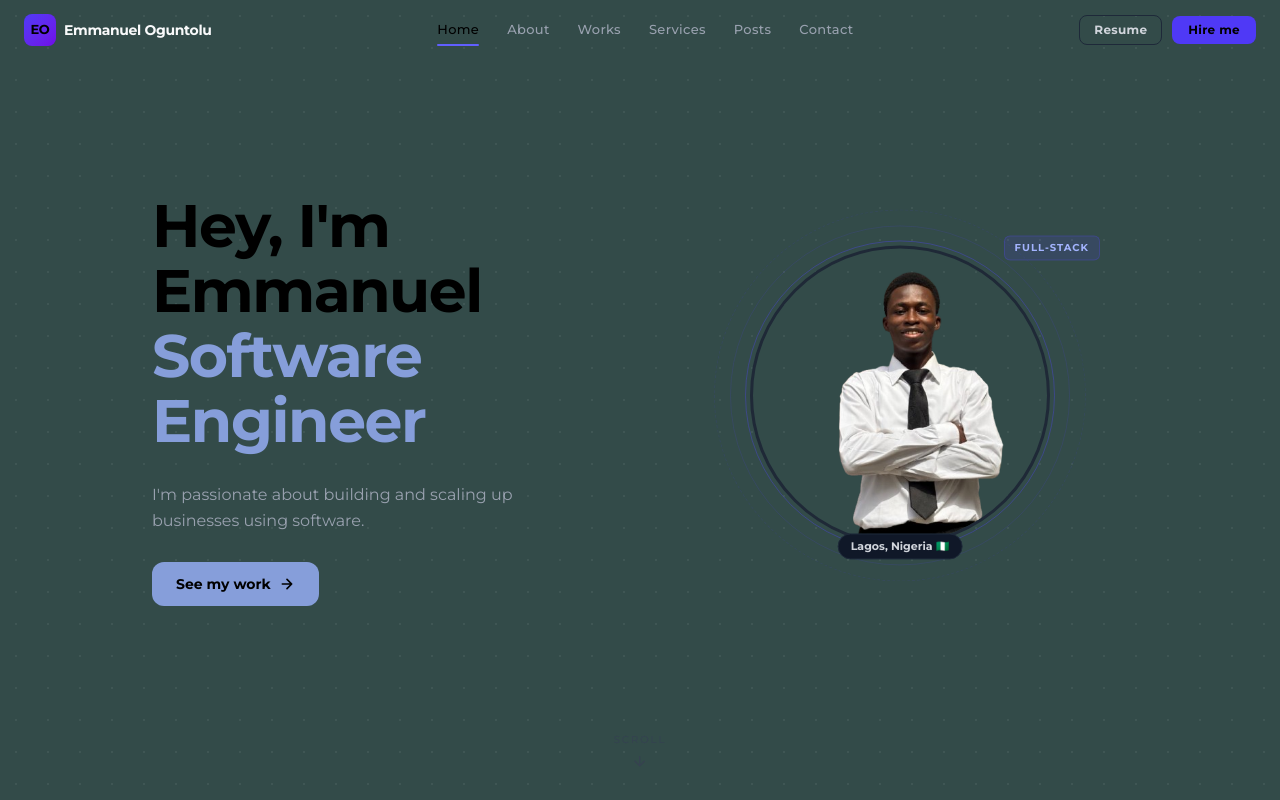
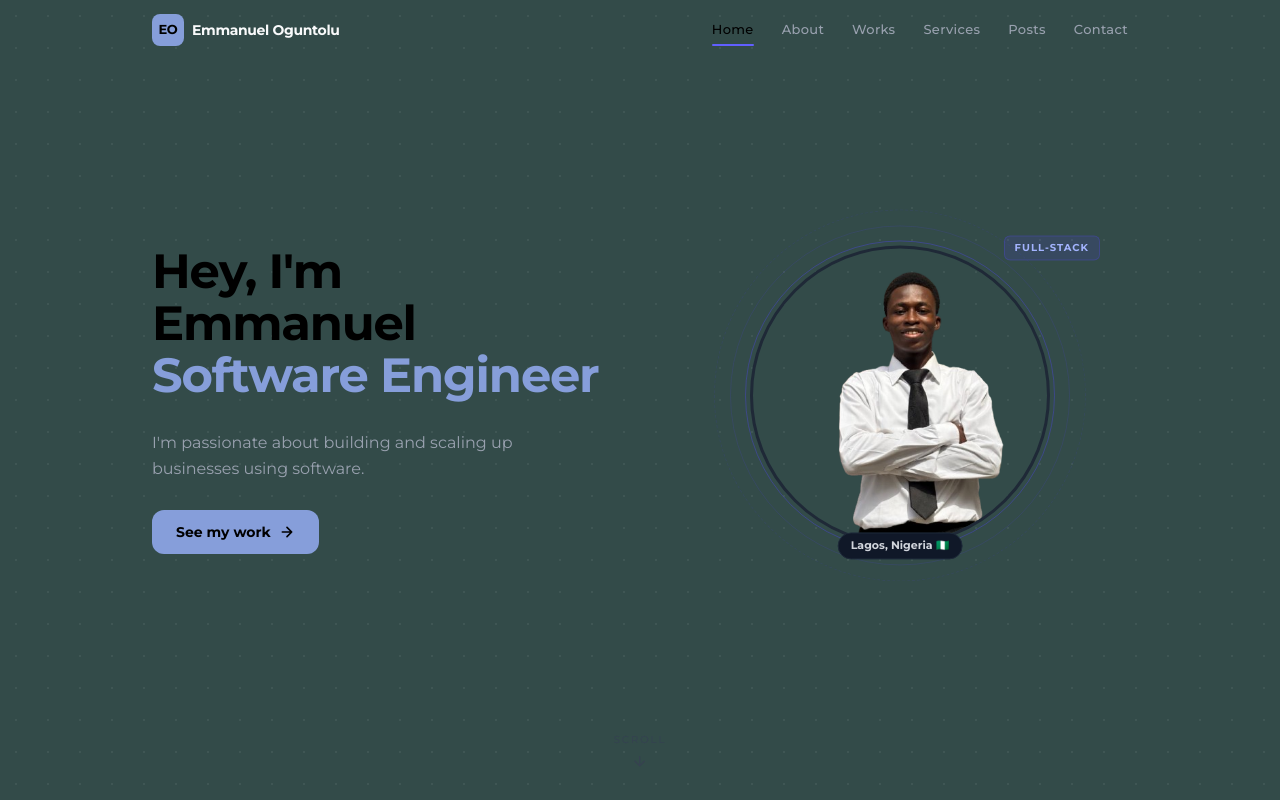
Before and after one commit to EMMANUEL08161823021/Portfolio, a Next.js app in the folder portfolio/: page /home in a window 1280 px wide. Shown: the top 800 px of the page. Built offline with nearby package versions, Linux system fonts and the light colour scheme.

Commit message:
new things

```diff
--- a/portfolio/app/constants/Navbar.jsx
+++ b/portfolio/app/constants/Navbar.jsx
@@ -75,14 +75,14 @@ export default function Navbar() {
       {/* ── Header ── */}
       <header className={`fixed top-0 left-0 right-0 z-[100] transition-all duration-300 ${
         scrolled
-          ? "bg-[#03070f]/85 backdrop-blur-[14px] border-b border-white/[0.06]"
+          ? "bg-[#334b49] backdrop-blur-[14px] border-b border-white/[0.06]"
           : "bg-transparent border-b border-transparent"
       }`}>
-        <div className="mx-auto px-6 h-[60px] flex items-center justify-between gap-6">
+        <div className="mx-auto max-w-5xl px-6 h-[60px] flex items-center justify-between gap-6">
 
           {/* Logo */}
           <Link href="/" className="flex items-center gap-2 flex-shrink-0 no-underline">
-            <div className="w-8 h-8 rounded-lg bg-gradient-to-br from-indigo-600 to-violet-700 flex items-center justify-center text-[13px] font-extrabold text-black tracking-tight flex-shrink-0">
+            <div className="w-8 h-8 rounded-lg bg-[#869eda] flex items-center justify-center text-[13px] font-extrabold text-black tracking-tight">
               EO
             </div>
             <span className="text-sm font-bold text-gray-50 tracking-tight whitespace-nowrap">
@@ -102,23 +102,6 @@ export default function Navbar() {
               />
             ))}
           </nav>
-
-          {/* Desktop CTAs */}
-          <div className="hidden md:flex items-center gap-2.5 flex-shrink-0">
-            <a
-              href="/cv.pdf"
-              download
-              className="text-xs font-semibold tracking-wide px-3.5 py-1.5 rounded-lg border border-gray-800 text-gray-300 hover:bg-gray-800 hover:border-gray-700 transition-all duration-150 whitespace-nowrap"
-            >
-              Resume
-            </a>
-            <a
-              href="#contact"
-              className="text-xs font-semibold tracking-wide px-4 py-1.5 rounded-lg bg-indigo-600 hover:bg-indigo-700 text-black transition-colors duration-150 whitespace-nowrap"
-            >
-              Hire me
-            </a>
-          </div>
 
           {/* Mobile hamburger */}
           <button
--- a/portfolio/app/home/components/Hero.jsx
+++ b/portfolio/app/home/components/Hero.jsx
@@ -101,7 +101,7 @@ const Hero = () => {
         <div className="space-y-7">
           {/* Heading */}
           <div className="hero-item">
-            <h1 className="text-3xl sm:text-6xl font-extrabold leading-[1.08] tracking-tight text-black">
+            <h1 className="text-3xl sm:text-5xl font-extrabold leading-[1.08] tracking-tight text-black">
               Hey,{" "}
               I'm Emmanuel
               <span className="relative inline-block text-[#869eda]">
--- a/portfolio/app/home/components/Works.jsx
+++ b/portfolio/app/home/components/Works.jsx
@@ -308,7 +308,7 @@ function DesktopScroll() {
       style={{ height: `${works.length * 100}vh` }}
       className="relative hidden md:block"
     >
-      <div className="sticky top-0 h-screen flex flex-col justify-center bg-white overflow-hidden">
+      <div className="sticky top-0 h-screen flex flex-col justify-center bg-[#334b49] overflow-hidden">
 
         <div className="px-4 md:px-8 mb-6">
           <p className="text-[10px] tracking-[0.25em] text-gray-400 uppercase">
```
Also changed, not shown: portfolio/tsconfig.json (added, +37 -0 lines).
